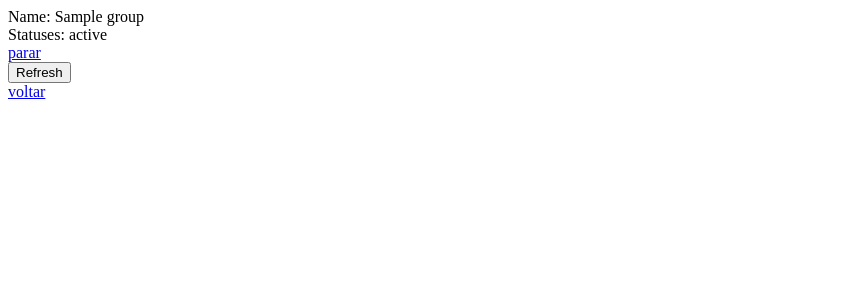
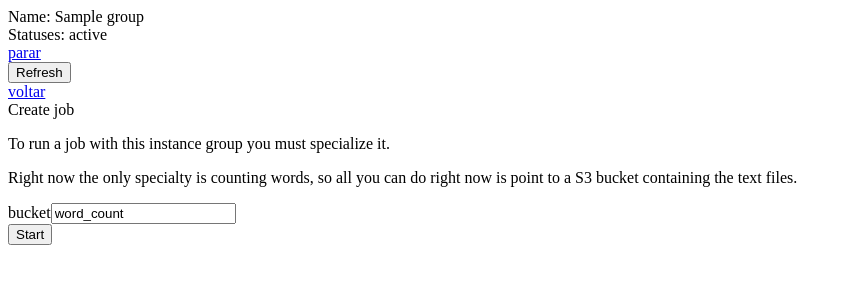
Before and after one commit to moret/cloudia, a Python web app: template templates/group.html in a window 1280 px wide. Shown: the top 300 px of the page, without its empty margins (0-848 px from the left). Run offline with Jinja, Linux system fonts and the light colour scheme; the template is opened without the code that fills it: most values are stand-ins (such as "Sample title", 1, 10 or a date in 2020).

Commit message:
assigns bucket to group

```diff
--- a/model/group_manager.py
+++ b/model/group_manager.py
@@ -50,6 +50,11 @@ class RealGroupManager():
                         if 'terminated' not in instance.state:
                             instance.terminate()
 
+    def create_job(self, access, secret, group, bucket):
+        group = self.get_group(access, secret, group)
+        for instance in group.instances:
+            instance.add_tag('bucket', value=bucket)
+
 class MockGroupManager():
     groups = {}
 
--- a/templates/group.html
+++ b/templates/group.html
@@ -13,6 +13,17 @@ Statuses: {{ group.statuses }}<br/>
 <input type='button' value='Refresh' onclick='window.location.reload()'/><br/>
 <a href='/'>voltar</a><br/>
 
+    <form method='post' action='/group/{{group.name}}/create_job' class='area'>
+        <div class='label'>Create job</div>
+        <div class='explanation'>
+            <p>To run a job with this instance group you must specialize it.
+            <p>Right now the only specialty is counting words, so all you can do right now is point to a S3 bucket containing the text files.
+        </div>
+        <div><label for='bucket'>bucket</label><input type='text' name='bucket' value='word_count'/></div>
+        <input type='submit' value='Start'/>
+    </form>
+
+
 </body>
 
 </html>
```
Also changed, not shown: model/group.py (+7 -3 lines), web/server.py (+10 -0 lines).
